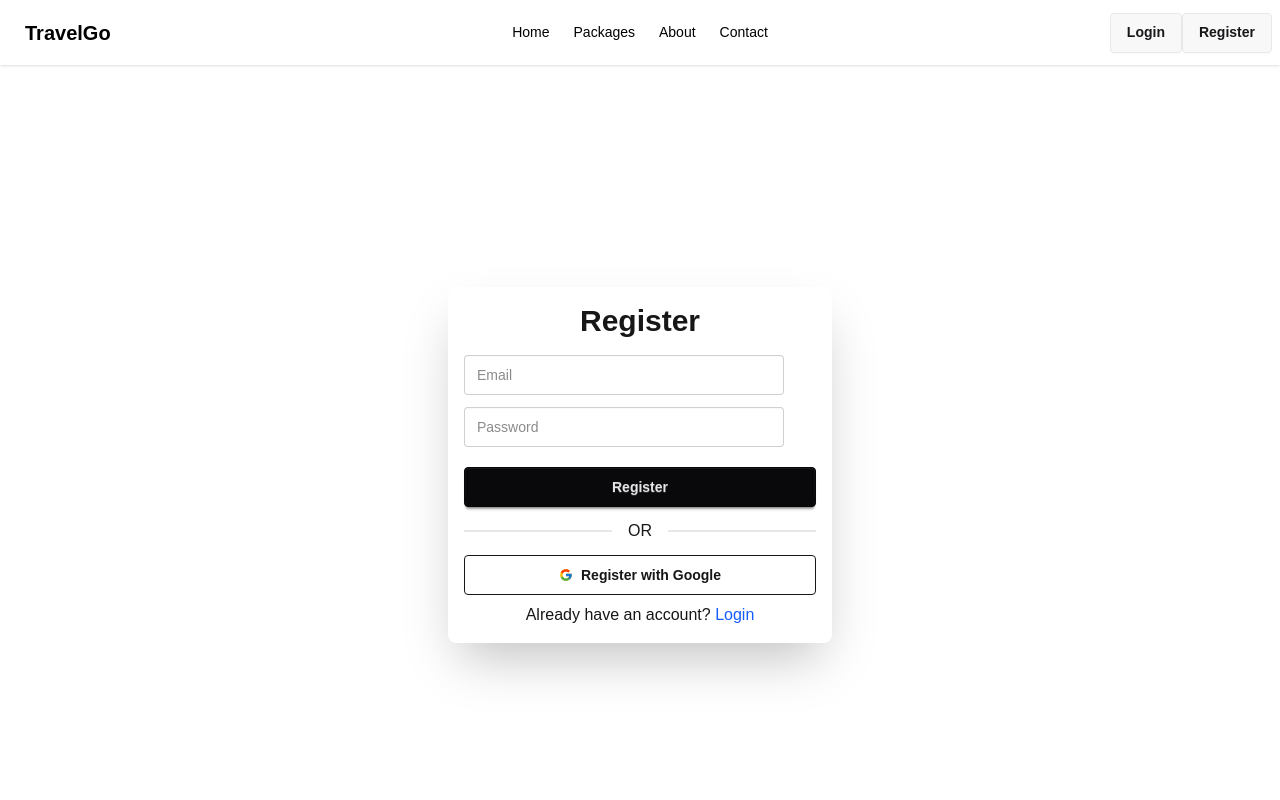
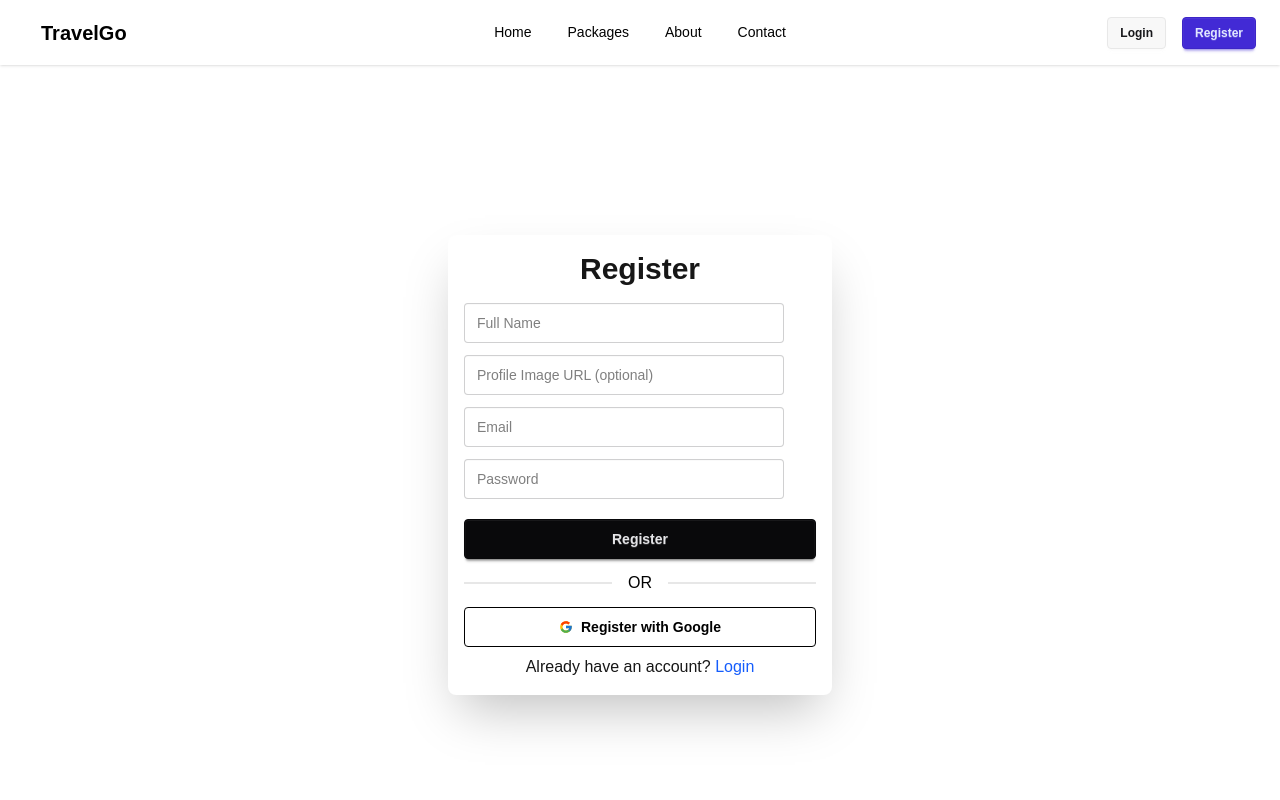
Before and after one commit to sabbirtanvir13/Travel_Project, a Next.js app: page /register in a window 1280 px wide. Shown: the top 800 px of the page. Built offline with nearby package versions, Linux system fonts and the light colour scheme; no server answers.

Commit message:
added add

```diff
--- a/src/app/layout.js
+++ b/src/app/layout.js
@@ -1,8 +1,9 @@
 import { Geist, Geist_Mono } from "next/font/google";
 import "./globals.css";
-import Navbar from "@/components/Navbar";
+
 import Footer from "@/components/Footer";
 import { AuthProvider } from "@/context/AuthContext";
+import Navbar from "@/components/Navbar";
 
 const geistSans = Geist({
   variable: "--font-geist-sans",
@@ -25,8 +26,9 @@ export default function RootLayout({ children }) {
       <body
         className={`${geistSans.variable} ${geistMono.variable} antialiased`}
       >
-        <Navbar></Navbar>
         <AuthProvider>
+
+       <Navbar></Navbar>
           {children}
         </AuthProvider>
 
--- a/src/app/packages/page.jsx
+++ b/src/app/packages/page.jsx
@@ -53,6 +53,7 @@
 // }
 "use client";
 
+import Link from "next/link";
 import { useEffect, useState } from "react";
 
 export default function PackagesPage() {
@@ -145,9 +146,13 @@ export default function PackagesPage() {
                 {pkg.price}
               </p>
 
-              <button className="w-full bg-blue-600 text-white py-2 rounded-lg hover:bg-blue-700 transition">
-                View Details
-              </button>
+               {/* View Details Button */}
+     <Link
+        href={`/travel/${pkg._id}`}  // এখানে _id দিয়ে route বানানো হচ্ছে
+        className="btn btn-sm mt-2 bg-blue-500 hover:bg-blue-600 text-white"
+      >
+        View Details
+      </Link>
             </div>
           </div>
         ))}
--- a/src/app/register/page.jsx
+++ b/src/app/register/page.jsx
@@ -6,6 +6,7 @@ import Swal from "sweetalert2";
 import "sweetalert2/dist/sweetalert2.min.css";
 import Link from "next/link";
 import { FcGoogle } from "react-icons/fc";
+import { updateProfile } from "firebase/auth";
 
 export default function Register() {
   const { createUser, signInWithGoogle } = useAuth();
@@ -14,17 +15,24 @@ export default function Register() {
   // Email/Password Register
   const handleRegister = async (e) => {
     e.preventDefault();
+    const name = e.target.name.value;
+    const photoURL = e.target.photoURL.value || "https://i.ibb.co/3rYVZ7H/default-user.png";
     const email = e.target.email.value;
     const password = e.target.password.value;
 
     try {
-      await createUser(email, password);
+      const result = await createUser(email, password);
+
+      // Update Firebase user profile
+      await updateProfile(result.user, { displayName: name, photoURL });
+
       Swal.fire({
         icon: "success",
-        title: "Registration Successful",
+        title: "Registration Successful 🎉",
         timer: 1500,
         showConfirmButton: false,
       });
+
       router.push("/login");
     } catch (err) {
       Swal.fire({ icon: "error", title: "Register Failed", text: err.message });
@@ -35,13 +43,15 @@ export default function Register() {
   const handleGoogleRegister = async () => {
     try {
       const result = await signInWithGoogle();
+
       Swal.fire({
         icon: "success",
-        title: "Google Login Successful",
+        title: "Google Login Successful 🎉",
         timer: 1500,
         showConfirmButton: false,
       });
-      router.push("/"); // redirect to homepage after Google login
+
+      router.push("/"); // redirect to homepage
     } catch (err) {
       Swal.fire({ icon: "error", title: "Google Login Failed", text: err.message });
     }
@@ -52,33 +62,44 @@ export default function Register() {
       <div className="card bg-base-100 w-full max-w-sm shadow-2xl p-4">
         <h1 className="text-3xl font-bold text-center mb-4">Register</h1>
 
-        {/* Email/Password Form */}
         <form onSubmit={handleRegister} className="flex flex-col gap-3">
+          <input
+            type="text"
+            name="name"
+            placeholder="Full Name"
+            required
+            className="input text-black input-bordered"
+          />
+          <input
+            type="text"
+            name="photoURL"
+            placeholder="Profile Image URL (optional)"
+            className="input text-black input-bordered"
+          />
           <input
             type="email"
             name="email"
             placeholder="Email"
             required
-            className="input input-bordered"
+            className="input text-black input-bordered"
           />
           <input
             type="password"
             name="password"
             placeholder="Password"
             required
-            className="input input-bordered"
+            className="input text-black input-bordered"
           />
-          <button type="submit" className="btn btn-neutral mt-2 w-full">
+          <button type="submit" className="btn  btn-neutral mt-2 w-full">
             Register
           </button>
         </form>
 
-        <div className="divider">OR</div>
+        <div className="divider text-black">OR</div>
 
-        {/* Google Button */}
         <button
           onClick={handleGoogleRegister}
-          className="btn btn-outline w-full flex items-center justify-center gap-2"
+          className="btn btn-outline w-full text-black flex items-center justify-center gap-2"
         >
           <FcGoogle /> Register with Google
         </button>
--- /dev/null
+++ b/src/app/travel/[id]/TravelDetail.jsx
@@ -0,0 +1,39 @@
+"use client";
+import React, { useEffect, useState } from "react";
+
+const TravelDetail = ({ id }) => {
+  const [pkg, setPkg] = useState(null);
+  const [loading, setLoading] = useState(true);
+
+  useEffect(() => {
+    fetch(`http://localhost:5000/Packages/${id}`)
+      .then((res) => res.json())
+      .then((data) => {
+        if (data.success) setPkg(data.result);
+        setLoading(false);
+      })
+      .catch((err) => {
+        console.error(err);
+        setLoading(false);
+      });
+  }, [id]);
+
+  if (loading) return <p className="text-center mt-10">Loading...</p>;
+  if (!pkg) return <p className="text-center mt-10">Package not found!</p>;
+
+  return (
+    <div className="p-6 max-w-3xl mx-auto shadow-lg rounded-lg bg-white mt-10">
+      <h1 className="text-3xl text-black font-bold mb-4">{pkg.title}</h1>
+      <img
+        src={pkg.img || "https://i.ibb.co/3rYVZ7H/default-user.png"}
+        alt={pkg.title}
+        className="w-full h-64 object-cover rounded mb-4"
+      />
+      <p className="mb-2 text-black"><strong>Description:</strong> {pkg.description}</p>
+      <p className="mb-2 text-black"><strong>Price:</strong> ${pkg.price}</p>
+      <p className="mb-2 text-black"><strong>Location:</strong> {pkg.location}</p>
+    </div>
+  );
+};
+
+export default TravelDetail;
--- /dev/null
+++ b/src/app/travel/[id]/page.jsx
@@ -0,0 +1,12 @@
+// page.jsx
+"use client";
+
+import React, { use } from "react";
+import TravelDetail from "./TravelDetail";
+
+
+export default function Page({ params }) {
+  const { id } = use(params); // unwrap the params
+
+  return <TravelDetail id={id} />;
+}
--- a/src/components/Navbar.jsx
+++ b/src/components/Navbar.jsx
@@ -1,46 +1,123 @@
-import Link from 'next/link';
-import React from 'react';
+"use client";
+
+import React, { useState } from "react";
+import Link from "next/link";
+import { useAuth } from "@/context/AuthContext";
 
 const Navbar = () => {
-  const links = (
-    <>
-      <li><Link className='text-black' href="/">Home</Link></li>
-      <li><Link className='text-black'  href="/packages">Packages</Link></li>
+  const { user, logOut } = useAuth();
+  const [dropdownOpen, setDropdownOpen] = useState(false);
 
-      <li><Link className='text-black'  href="/about">About</Link></li>
-      <li><Link className='text-black'  href="/contact">Contact</Link></li>
-    </>
-  );
+  const handleSignOut = async () => {
+    try {
+      await logOut();
+      alert("Logged out successfully");
+    } catch (err) {
+      console.error(err);
+    }
+  };
 
   return (
-    <div className="navbar bg-base-100 shadow-sm">
+    <div className="navbar bg-base-100 shadow-sm px-6">
       <div className="navbar-start">
         <div className="dropdown">
-          <div tabIndex={0} role="button" className="btn btn-ghost lg:hidden">
-            <svg xmlns="http://www.w3.org/2000/svg" className="h-5 w-5" fill="none" viewBox="0 0 24 24" stroke="currentColor">
-              <path strokeLinecap="round" strokeLinejoin="round" strokeWidth="2" d="M4 6h16M4 12h8m-8 6h16" />
+          <div tabIndex={0} className="btn btn-ghost lg:hidden">
+            <svg
+              xmlns="http://www.w3.org/2000/svg"
+              className="h-5 w-5"
+              fill="none"
+              viewBox="0 0 24 24"
+              stroke="currentColor"
+            >
+              <path
+                strokeLinecap="round"
+                strokeLinejoin="round"
+                strokeWidth="2"
+                d="M4 6h16M4 12h8m-8 6h16"
+              />
             </svg>
           </div>
-
           <ul
             tabIndex={-1}
             className="menu menu-sm dropdown-content bg-base-100 rounded-box mt-3 w-52 p-2 shadow"
           >
-            {links}
+            <li className="text-black">
+              <Link href="/">Home</Link>
+            </li>
+            <li className="text-black">
+              <Link href="/packages">Packages</Link>
+            </li>
+            <li className="text-black">
+              <Link href="/about">About</Link>
+            </li>
+            <li className="text-black">
+              <Link href="/contact">Contact</Link>
+            </li>
           </ul>
         </div>
-        <Link href="/" className="btn btn-ghost  text-black text-xl">TravelGo</Link>
+        <Link href="/" className="btn btn-ghost text-black text-xl">
+          TravelGo
+        </Link>
       </div>
 
       <div className="navbar-center hidden lg:flex">
-        <ul className="menu menu-horizontal px-1">
-          {links}
+        <ul className="menu menu-horizontal px-1 gap-3">
+          <li className="text-black">
+            <Link href="/">Home</Link>
+          </li>
+          <li className="text-black">
+            <Link href="/packages">Packages</Link>
+          </li>
+          <li className="text-black">
+            <Link href="/about">About</Link>
+          </li>
+          <li className="text-black">
+            <Link href="/contact">Contact</Link>
+          </li>
         </ul>
       </div>
 
-      <div className="navbar-end">
-       <Link href="/login" className="btn ">Login</Link>
-       <Link href="/register" className="btn ">Register</Link>
+      <div className="navbar-end flex items-center gap-4">
+        {!user ? (
+          <>
+            <Link href="/login" className="btn btn-sm">
+              Login
+            </Link>
+            <Link href="/register" className="btn btn-sm btn-primary">
+              Register
+            </Link>
+          </>
+        ) : (
+          <div className="relative">
+            {/* Avatar */}
+            <img
+              src={user.photoURL || "https://i.ibb.co/3rYVZ7H/default-user.png"}
+              alt="User Avatar"
+              className="w-10 h-10 rounded-full cursor-pointer border-2 border-purple-400"
+              onClick={() => setDropdownOpen(!dropdownOpen)}
+            />
+            {/* Dropdown */}
+            {dropdownOpen && (
+              <div className="absolute right-0 mt-2 w-40 bg-white shadow-lg rounded-lg p-3 z-50">
+                <p className="font-semibold text-center text-gray-700 mb-2">
+                  {user.displayName || "Unnamed User"}
+                </p>
+                <Link
+                  href="/profile"
+                  className="block w-full text-center py-1 hover:bg-gray-100 rounded-md"
+                >
+                  Profile
+                </Link>
+                <button
+                  onClick={handleSignOut}
+                  className="mt-2 w-full btn btn-sm bg-red-500 hover:bg-red-600 text-white"
+                >
+                  Logout
+                </button>
+              </div>
+            )}
+          </div>
+        )}
       </div>
     </div>
   );
```
Also changed, not shown: src/app/login/page.jsx (+6 -6 lines), src/app/addpackages/page.jsx (added).
